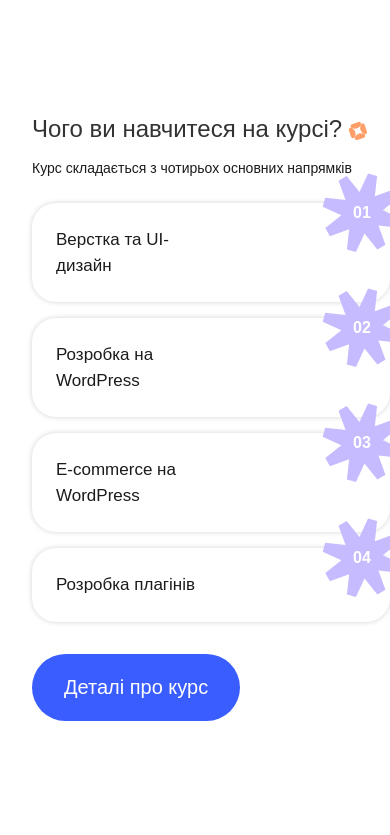
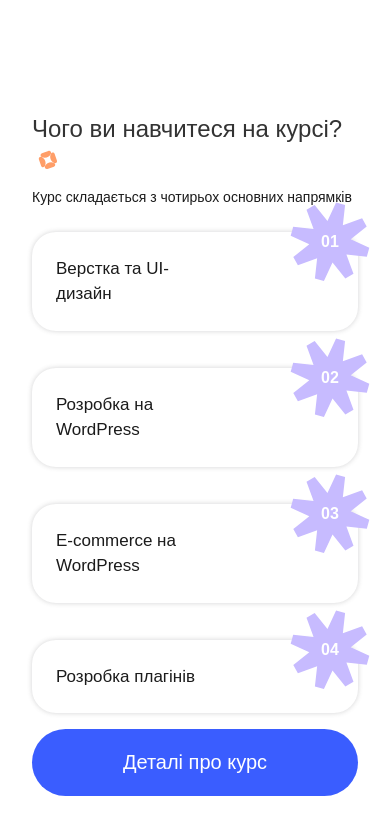
Before and after one commit to Mar4ik-G/ui-onixer, a React (Vite) app: page / in a window 390 px wide. Shown: the part 4055-4890 px from the top of the page. Before the commit the page ends 4832 px from the top, so only its background shows below. Built offline with nearby package versions, Linux system fonts and the light colour scheme; a web font is replaced by a local one.

Commit message:
change style for crads and button in course details

```diff
--- a/src/components/CourseDirections/course-diractions.scss
+++ b/src/components/CourseDirections/course-diractions.scss
@@ -91,9 +91,9 @@
   }
 }
 
-@media (max-width: 768px) {
+@media (max-width: 1150px) {
   .directions {
-    padding: 0px 0 24px 32px;
+    padding: 0px 32px 24px 32px;
 
     .directions__title {
       font-size: 24px;
@@ -119,13 +119,24 @@
 
     &__list {
       flex-direction: column;
-      gap: 16px;
+      gap: 37px;
+      margin-bottom: 16px;
     }
 
     &__card {
       width: auto;
     }
+
+    &__button {
+      background: #3a5dff;
+      color: white;
+      border: none;
+      font-size: 20px;
+      font-weight: 500;
+      padding: 22px 32px;
+      border-radius: 40px;
+      width: 100%;
+      cursor: pointer;
+    }
   }
-
-
 }
```
